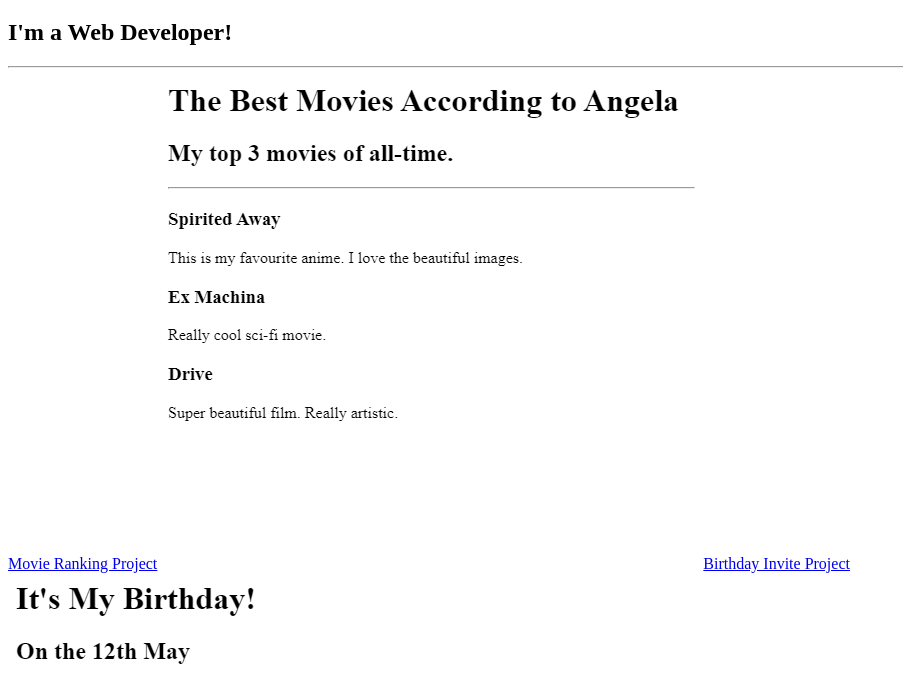
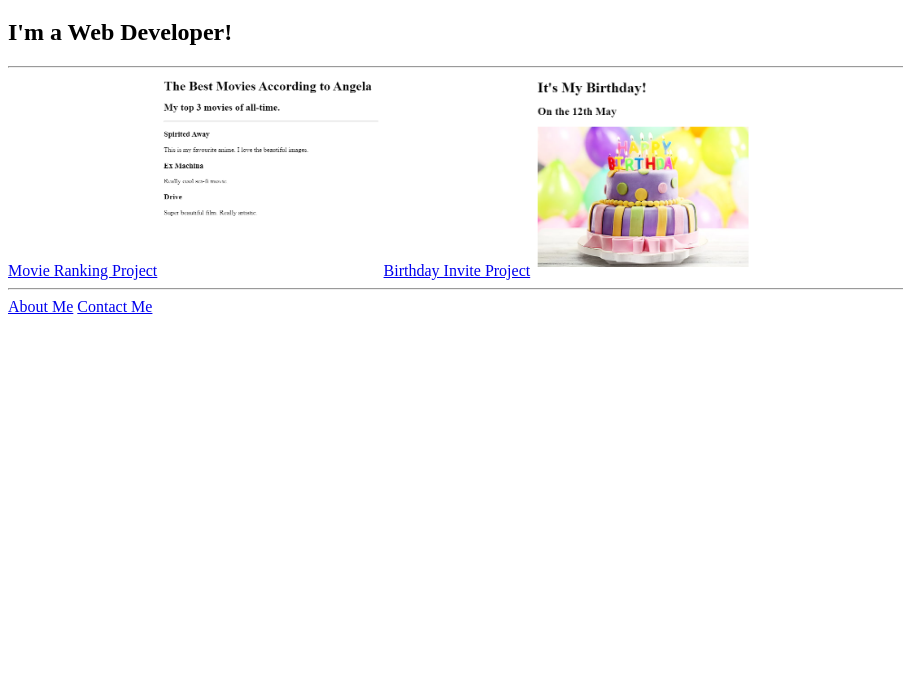
Before and after one commit to aduska-ctrl/road-to-sw-engineer, a plain HTML site: page index.html in a window 1280 px wide. Shown: the part 61-744 px from the top of the page, without its empty margins (0-903 px from the left). Drawn offline with Linux system fonts and the light colour scheme.

Commit message:
Update index.html

```diff
--- a/index.html
+++ b/index.html
@@ -26,10 +26,10 @@ https://developer.mozilla.org/en-US/docs/Web/HTML/Element/img#attr-height -->
     <hr />
 
     <a href="./public/movie-ranking.html">Movie Ranking Project</a>
-    <img src="./assets/images/Annotation 2024-08-14 123401.png" />
+    <img height="200" src="./assets/images/Annotation 2024-08-14 123401.png" />
 
     <a href="./public/birthday-invite.html">Birthday Invite Project</a>
-    <img src="./assets/images/Annotation 2024-08-14 123451.png" />
+    <img height="200" src="./assets/images/Annotation 2024-08-14 123451.png" />
     <hr />
 
     <a href="./public/about.html">About Me</a>
```
